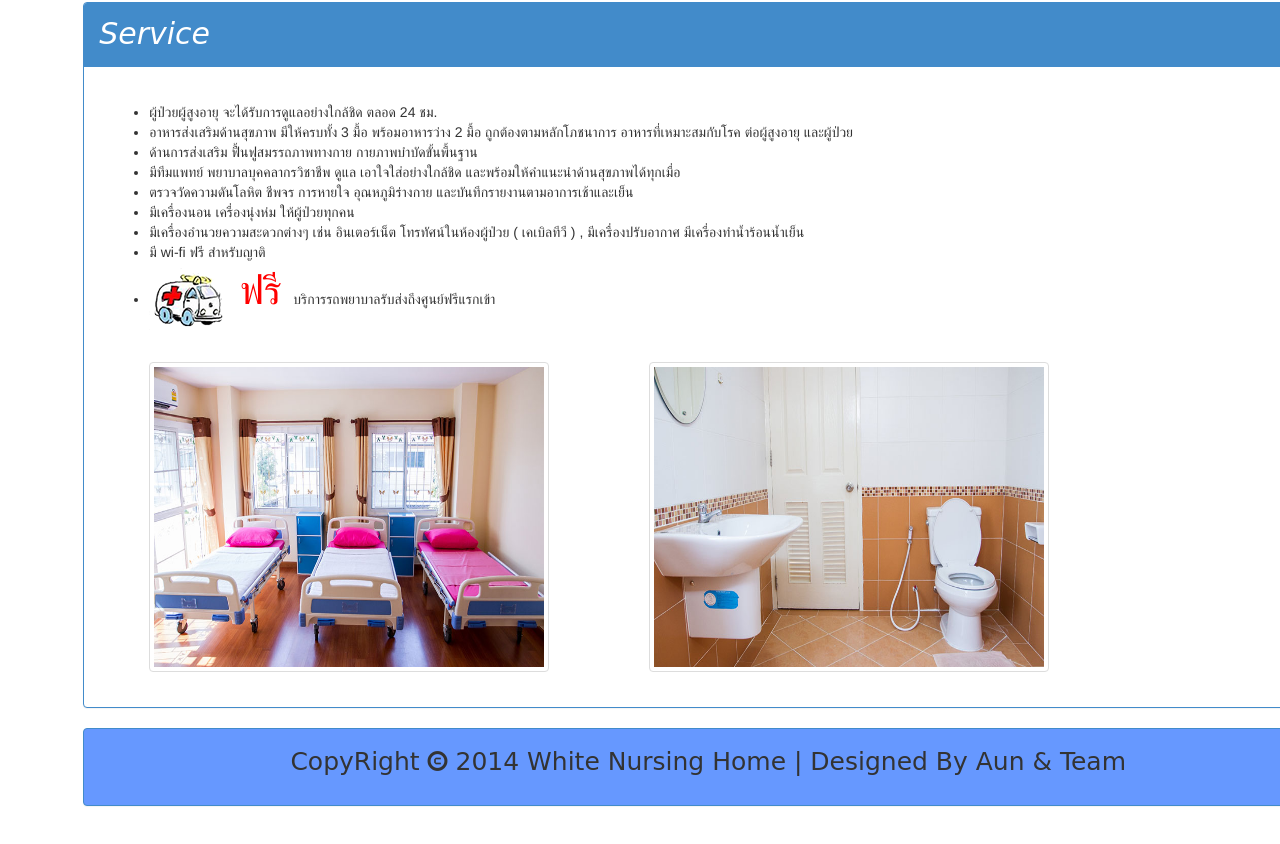
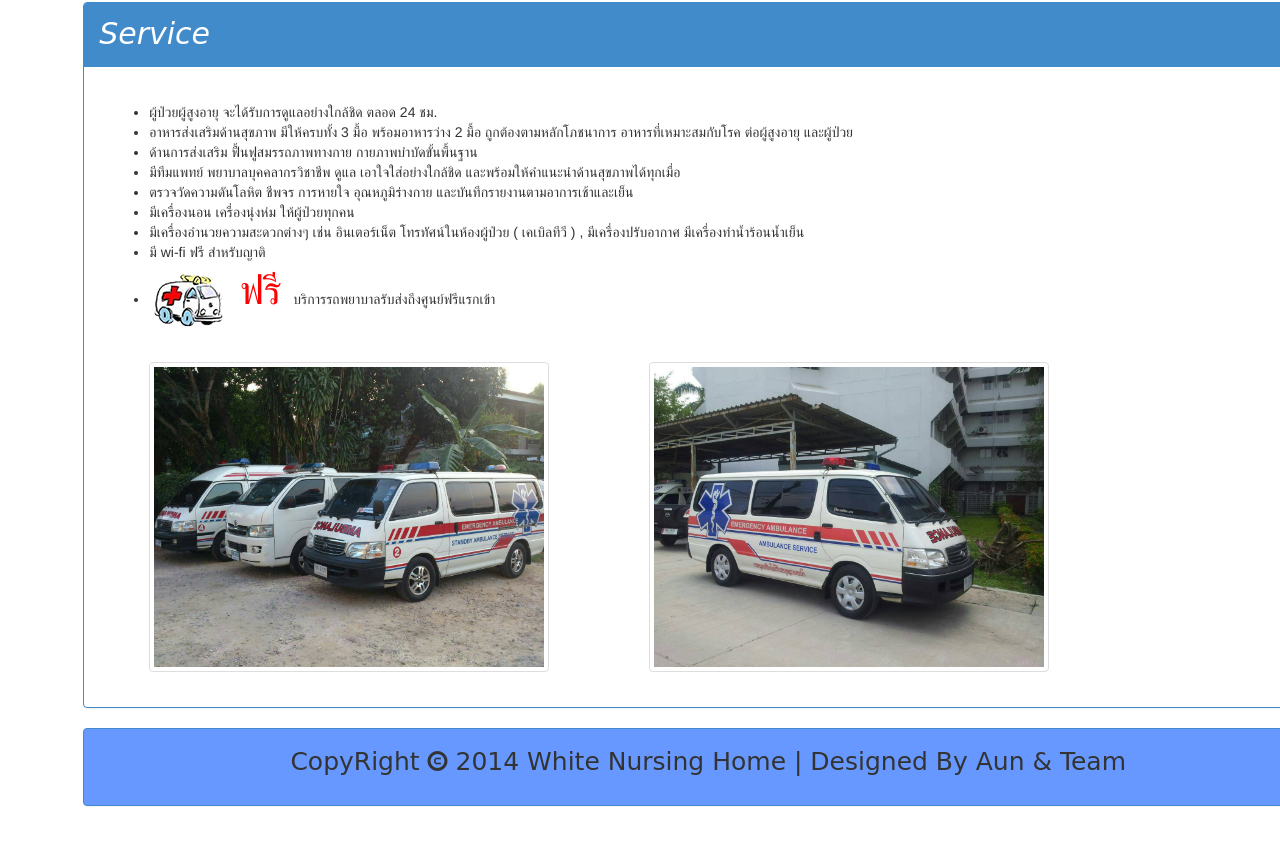
Before and after one commit to maixezer/WhiteNursing, a plain HTML site: page service.html in a window 1280 px wide. Shown: the part 464-1308 px from the top of the page. Drawn offline with Linux system fonts and the light colour scheme.

Commit message:
change picture to ambulance

```diff
--- a/service.html
+++ b/service.html
@@ -109,13 +109,13 @@
                             <tr>
                                 <th scope="col">
                                     <div class="thumbnail" id="index-thumbnail">
-                                        <img src="pic/IMG_1295.jpg" >
+                                        <img src="pic/ambulance.jpg" >
                                     </div>
                                 </th>
 
                                 <th scope="col">
                                     <div class="thumbnail" id="index-thumbnail">
-                                        <img src="pic/IMG_1297.jpg" >
+                                        <img src="pic/ambulance2.jpg" >
                                     </div>
                                 </th>
                             </tr>
```
